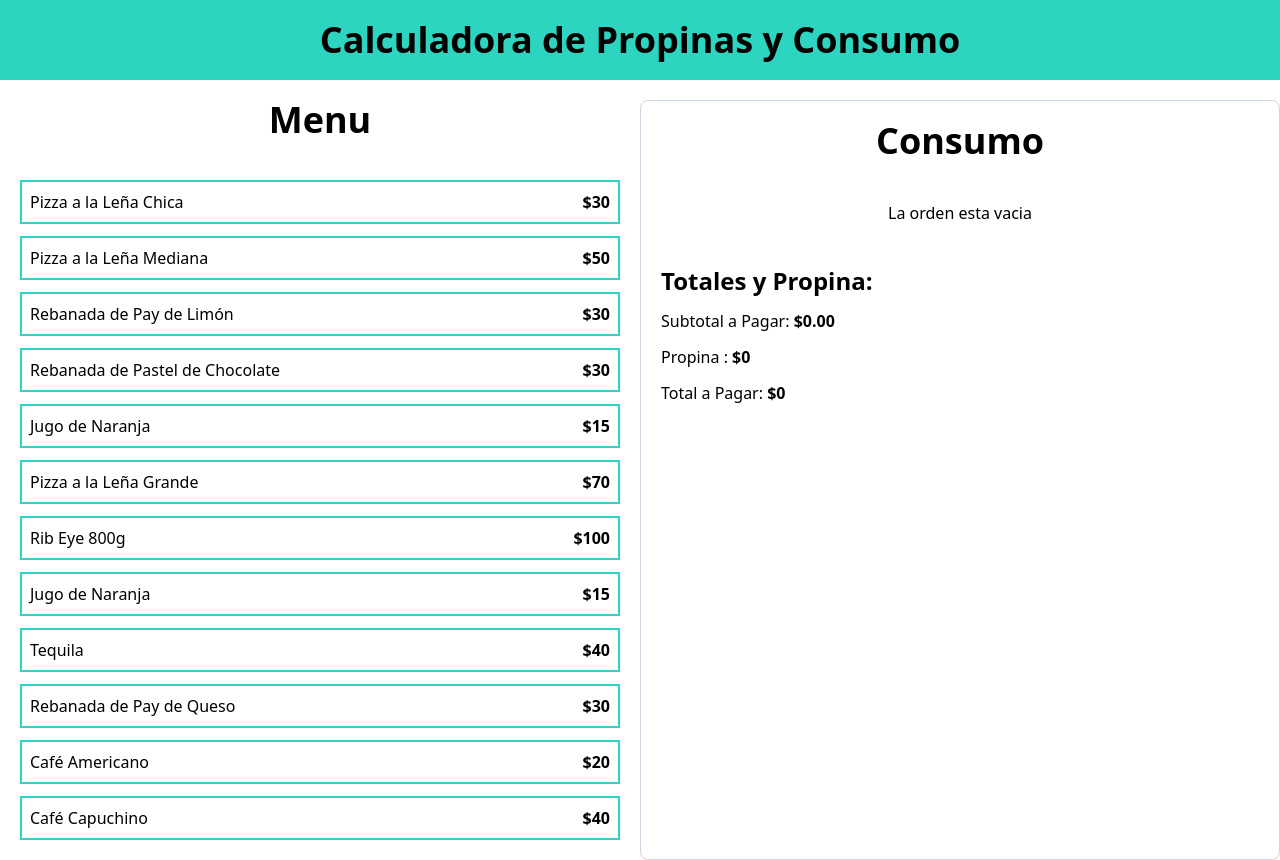
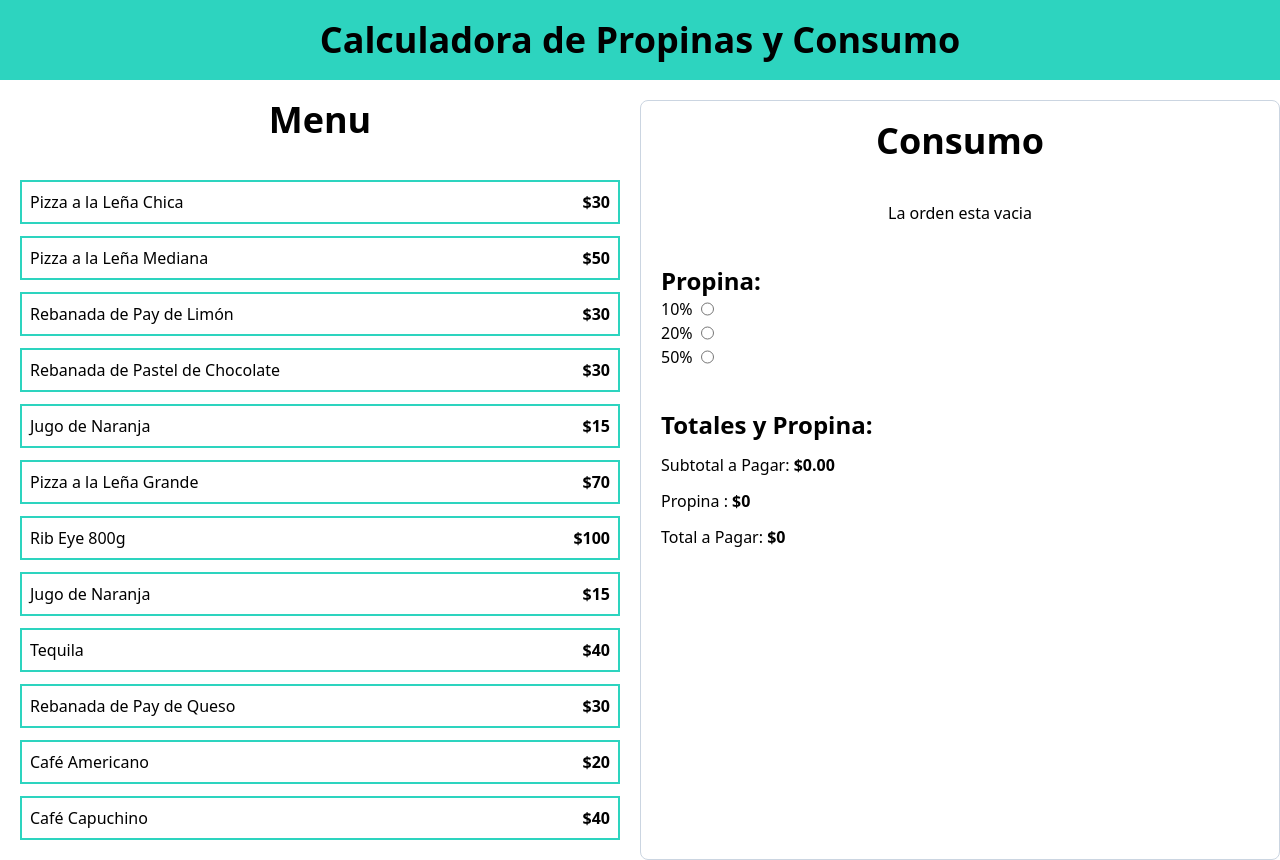
Before and after one commit to Lilian1306/TypeScript, a React (Vite) app: page / in a window 1280 px wide. Built offline with nearby package versions, Linux system fonts and the light colour scheme.

Commit message:
Calcular la propina de nuestro consumo creando un nuevo componente, importarlo en nuestra app.tsx y renderizarlo. En el componente creamos un form para obtener un radio input, creamos nuestro array de las 3 diferentes propinas e iteramos con ellos para mostrar los datos

```diff
--- a/src/App.tsx
+++ b/src/App.tsx
@@ -1,6 +1,7 @@
 import MenuItem from "./components/MenuItem"
 import OrderContents from "./components/OrderContents"
 import OrderTotals from "./components/OrderTotals"
+import TipPercentageForm from "./components/TipPercentageForm"
 import { menuItems } from "./data/db"
 import useOrder from "./hooks/useOrder"
 
@@ -34,6 +35,8 @@
                removeItem={removeItem}
            />
 
+           <TipPercentageForm/>
+
            <OrderTotals
              order={order}
            />
--- /dev/null
+++ b/src/components/TipPercentageForm.tsx
@@ -0,0 +1,42 @@
+
+const tipOptions = [
+    {
+        id: 'tip-10',
+        value: .10,
+        label: '10%'
+    },
+    {
+        id: 'tip-20',
+        value: .20,
+        label: '20%'
+    },
+    {
+        id: 'tip-50',
+        value: .50,
+        label: '50%'
+    }
+]
+
+export default function TipPercentageForm() {
+  return (
+    <div>
+      <h3 className="font-black text-2xl"> Propina: </h3>
+
+      <form>
+        {tipOptions.map(tip => (
+            <div key={tip.id} className="flex gap-2">
+               <label htmlFor={tip.id}>{tip.label}</label>
+               <input
+                   id={tip.id}
+                   type="radio"
+                   name="tip"
+                   value={tip.value}
+               />
+            </div>
+
+        ))}
+
+      </form>
+    </div>
+  )
+}
```
